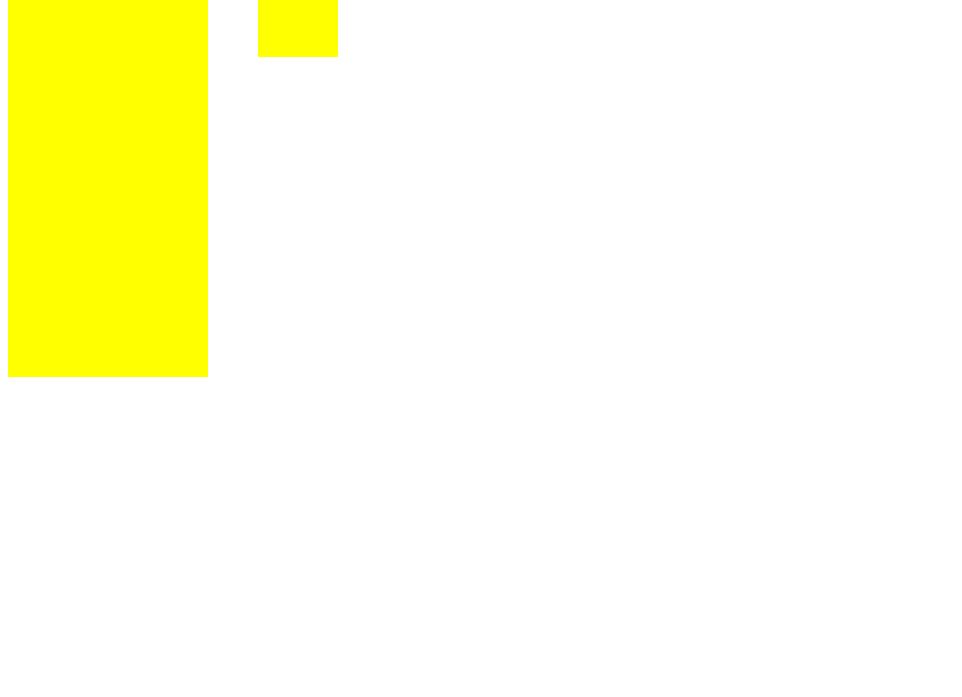
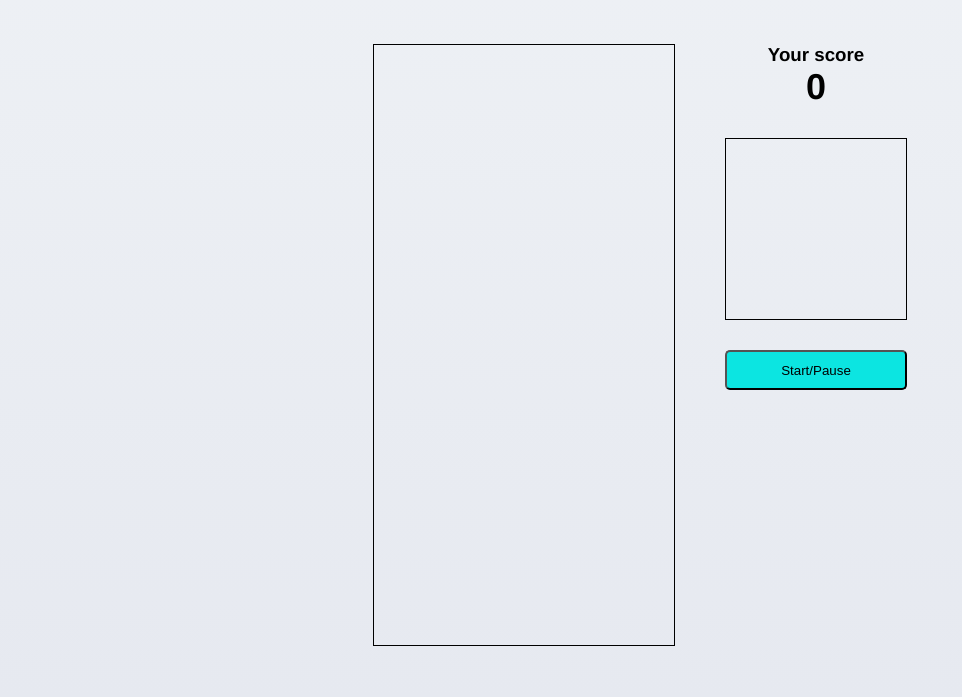
Before and after one commit to a-bartosiak/basic-tetris, a plain HTML site: page index.html in a window 1280 px wide. Shown: the part 103-800 px from the top of the page, without its empty margins (0-962 px from the left). Drawn offline with Linux system fonts and the light colour scheme.

Commit message:
started styling

```diff
--- a/app.js
+++ b/app.js
@@ -8,11 +8,11 @@ document.addEventListener('DOMContentLoaded', () => {
     let timerId;
     let score = 0;
     const colors = [
-        'red',
-        'orange',
-        'blue',
-        'purple',
-        'green'
+        '#1f306e',
+        '#553772',
+        '#8f3b76',
+        '#c7417b',
+        '#f5487f'
     ];
 
     //The Tetrominoes
@@ -99,12 +99,13 @@ document.addEventListener('DOMContentLoaded', () => {
         }
     }
 
-    document.addEventListener('keyup', control);
+    //speed up
+    document.addEventListener('keydown', control);
 
     //move down function
     function moveDown() {
         undraw();
-        currentPosition += width;
+        currentPosition = currentPosition += width;
         draw();
         freeze();
     }
@@ -112,7 +113,7 @@ document.addEventListener('DOMContentLoaded', () => {
     //freeze function
     function freeze() {
         if (current.some(index => squares[currentPosition + index + width].classList.contains('taken'))) {
-            current.forEach(index => squares[currentPosition + index].classList.add('taken'))
+            current.forEach(index => squares[currentPosition + index].classList.add('taken'));
             //start a new tetromino falling
             random = nextRandom;
             nextRandom = Math.floor(Math.random() * theTetrominoes.length);
@@ -128,14 +129,11 @@ document.addEventListener('DOMContentLoaded', () => {
     //move the tetromino left, unless is at the edge or there is a blockage
     function moveLeft() {
         undraw();
-        const isAtTheLeftEdge = current.some(index => (currentPosition + index) % width === 0)
-
+        const isAtTheLeftEdge = current.some(index => (currentPosition + index) % width === 0);
         if (!isAtTheLeftEdge) currentPosition -= 1;
-
         if (current.some(index => squares[currentPosition + index].classList.contains('taken'))) {
             currentPosition += 1
         }
-
         draw();
     }
 
@@ -143,13 +141,10 @@ document.addEventListener('DOMContentLoaded', () => {
     function moveRight() {
         undraw();
         const isAtTheRightEdge = current.some(index => (currentPosition + index) % width === width - 1);
-
         if (!isAtTheRightEdge) currentPosition += 1;
-
         if (current.some(index => squares[currentPosition + index].classList.contains('taken'))) {
             currentPosition -= 1
         }
-
         draw();
     }
 
--- a/index.html
+++ b/index.html
@@ -7,11 +7,7 @@
   <title>Basic Tetris</title>
 </head>
 <body>
-    <h3>Score:
-      <span id="score">0</span>
-    </h3>
-    <button id="start-button">Start/Pause</button>
-
+<h1>Basic Tetris</h1>
 <div class="container">
   <div class="grid">
     <div></div>
@@ -225,7 +221,10 @@
     <div class="taken"></div>
     <div class="taken"></div>
   </div>
-
+  <div class="mini-grid-wrapper">
+    <h3>Your score <br>
+      <span id="score">0</span>
+    </h3>
     <div class="mini-grid">
       <div></div>
       <div></div>
@@ -244,6 +243,8 @@
       <div></div>
       <div></div>
     </div>
+    <button id="start-button">Start/Pause</button>
+  </div>
 </div>
 </body>
 </html>
--- a/style.css
+++ b/style.css
@@ -1,35 +1,67 @@
+* {
+    padding: 0;
+    margin: 0;
+}
+
+body {
+    background-image: linear-gradient(to top, #e6e9f0 0%, #eef1f5 100%);
+    height: 100vh;
+    font-family: 'Helvetica Neue', serif;
+}
+
+h1 {
+    text-align: center;
+    padding: 30px 0;
+}
+
 .container {
     display: flex;
-    flex-direction: row
+    flex-direction: row;
+    justify-content: center;
+    align-content: center;
+    margin: 50px 0;
 }
 
 .grid {
-    width: 200px;
-    height: 400px;
+    width: 300px;
+    height: 600px;
     display: flex;
     flex-wrap: wrap;
-    background-color: yellow;
+    border: 1px solid black;
 }
 
 .grid div {
-    height: 20px;
-    width: 20px;
+    height: 30px;
+    width: 30px;
 }
 
-.tetromino {
-    background-color: blue;
+.mini-grid-wrapper {
+    margin-left: 50px;
+    text-align: center;
+}
+
+.mini-grid-wrapper button {
+    width: 100%;
+    height: 40px;
+    border-radius: 5px;
+    background-color: #0ce5e1;
+}
+
+h3 span {
+    font-size: 36px;
 }
 
 .mini-grid {
-    margin-left: 50px;
-    width: 80px;
-    height: 80px;
+    width: 120px;
+    height: 120px;
     display: flex;
     flex-wrap: wrap;
-    background-color: yellow;
+    border: 1px solid black;
+    padding: 30px;
+    margin: 30px 0;
 }
 
 .mini-grid div {
-    width: 20px;
-    height: 20px;
+    width: 30px;
+    height: 30px;
 }
```
Lines whose indentation alone changed are shown as unchanged.
